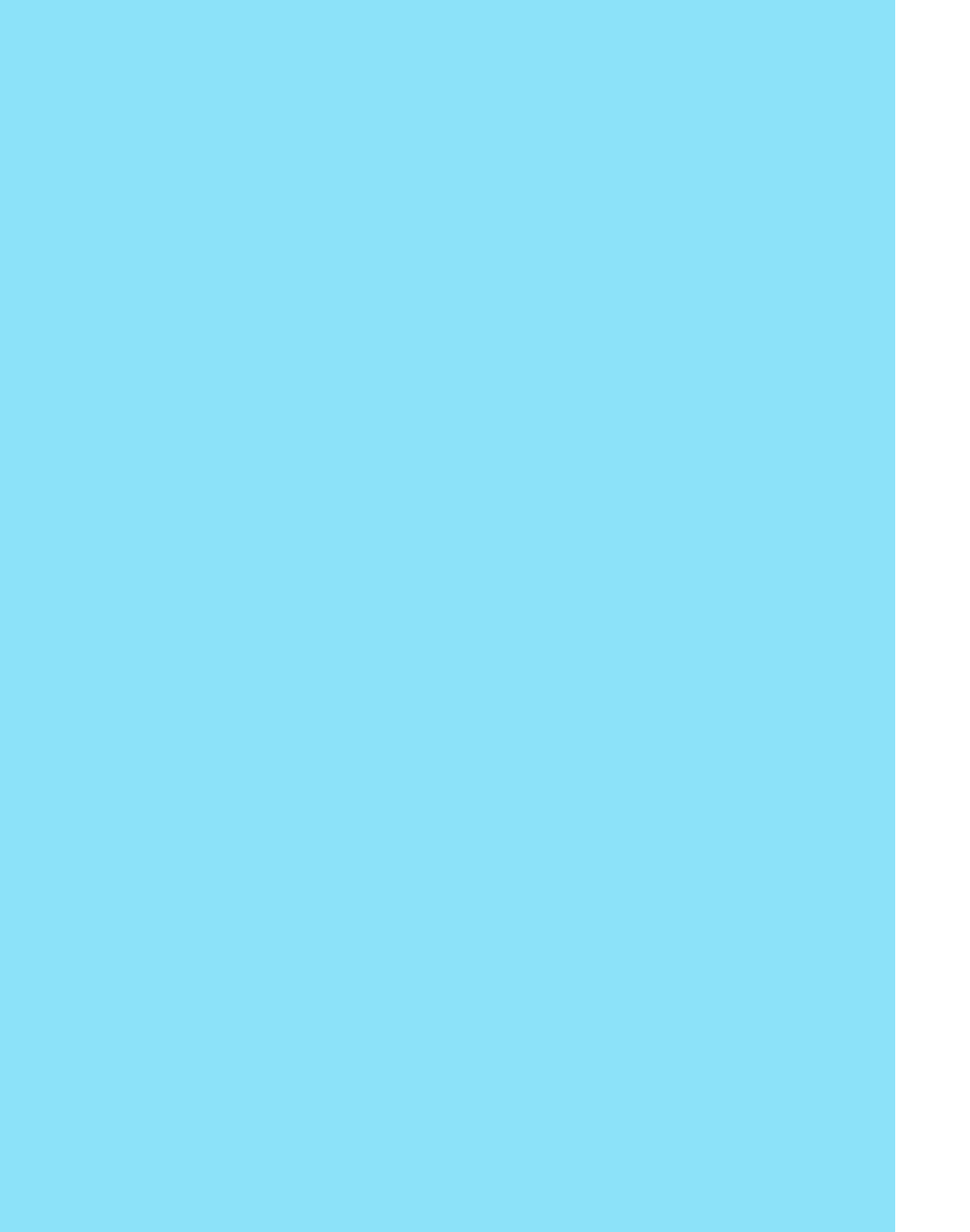
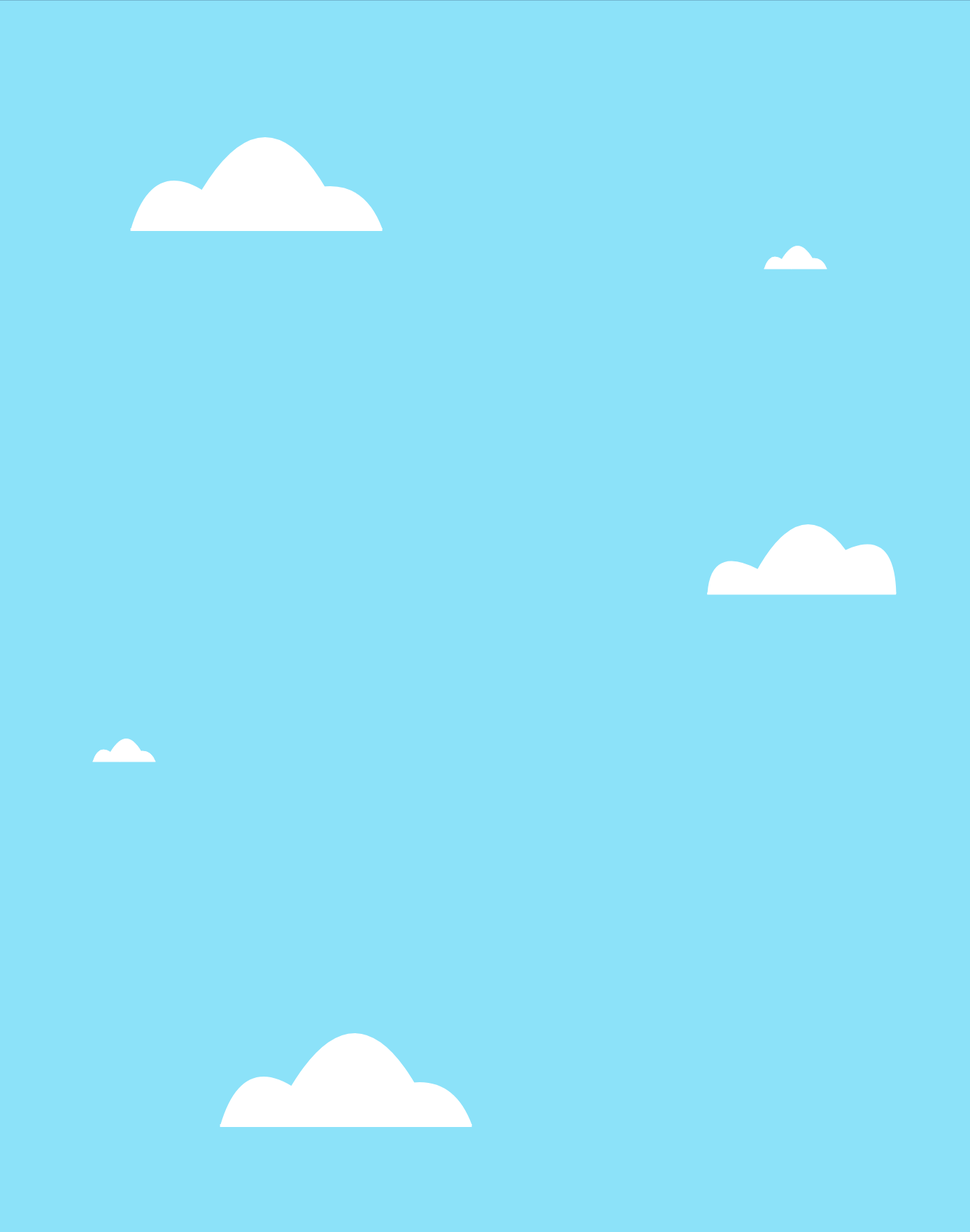
Before and after one commit to paigepittman/react-parallax, a React (Create React App) app: page / in a window 1280 px wide. Shown: the top 1760 px of the page at 70% size, 1387 px wide, since content can reach past the window. Built offline with nearby package versions, Linux system fonts and the light colour scheme; the HTML template or start-up script is replaced by a standard one.

Commit message:
cloud svgs

```diff
--- a/public/style/style.css
+++ b/public/style/style.css
@@ -16,9 +16,9 @@ body {
 .scroll {
     position: absolute;
     top: 50vh;
-    left: 50%;
+    left: 0%;
     margin-left: -7rem;
-    width: 14rem;
+    width: 100rem;
     height: auto;
     font-family: Futura, Helvetica, sans-serif;
     font-weight: bold;
@@ -29,9 +29,64 @@ body {
     color: #405D86;
 
     svg {
-        margin: 0 2rem;
+        margin: 0 10rem;
     }
 }
+
+.cloud-1 {
+  position: absolute;
+  top: -50rem;
+  left: 10rem;
+}
+
+.cloud-2 {
+  position: absolute;
+  left: 150rem;
+  top: 50rem;
+}
+
+.cloud-3 {
+  position: absolute;
+  left: 30rem;
+  top: 150rem;
+
+}
+
+.cloud-4 {
+  position: absolute;
+  left: 150rem;
+  top: 260rem;
+
+}
+
+.cloud-5 {
+  position: absolute;
+  left: 10rem;
+  top: 360rem;
+
+}
+
+.cloud-6 {
+  position: absolute;
+  left: 160rem;
+  top: -10rem;
+
+}
+
+.cloud-7 {
+  position: absolute;
+  left: 10rem;
+  top: 100rem;
+
+}
+
+.cloud-8 {
+  position: absolute;
+  left: 130rem;
+  top: 450rem;
+
+}
+
 
 .word {
     display: flex;
--- a/src/App.js
+++ b/src/App.js
@@ -16,7 +16,7 @@ const Title = () => (
 const App = () => (
     <ParallaxProvider>
         <main>
-            {/* <Scroll /> */}
+            <Scroll />
             <Gradients />
             <ParallaxWord />
             <Title />
--- a/src/Scroll.js
+++ b/src/Scroll.js
@@ -2,10 +2,68 @@ import React from 'react';
 
 const Scroll = () => (
     <div className="scroll">
-        <p>Scroll</p>
-        <svg version="1.1" x="0px" y="0px" viewBox="0 0 167 299">
-            <polygon className="fill-3" points="167,73 83.5,298.9 0,73 "/>
-            <polygon className="fill-1" points="137.4,0 83.5,145.9 29.6,0 "/>
+      <svg viewBox="100 100 400 500" height="100" width="200" className="cloud-6">
+          <path d="M 10 300 q 50 -170 200 0" stroke="white" stroke-width="5" fill="white" />
+        <path d="M 100 300 q 150 -325 290 0 " stroke="white" stroke-width="5" fill="white" />
+        <path d="M 200 300 q 200 -150 255 0" stroke="white" stroke-width="5" fill="white" />
+        <path d="M 7 300 l 450 0" stroke="white" stroke-width="5" fill="white" />
+
+      </svg>
+
+        <svg viewBox="0 0 400 500" height="400" width="500" className="cloud-1">
+            <path d="M 10 300 q 50 -170 200 0" stroke="white" stroke-width="5" fill="white" />
+          <path d="M 100 300 q 150 -325 290 0 " stroke="white" stroke-width="5" fill="white" />
+          <path d="M 200 300 q 200 -150 255 0" stroke="white" stroke-width="5" fill="white" />
+          <path d="M 7 300 l 450 0" stroke="white" stroke-width="5" fill="white" />
+
+        </svg>
+
+        <svg viewBox="100 100 400 500" height="100" width="200" className="cloud-7">
+            <path d="M 10 300 q 50 -170 200 0" stroke="white" stroke-width="5" fill="white" />
+          <path d="M 100 300 q 150 -325 290 0 " stroke="white" stroke-width="5" fill="white" />
+          <path d="M 200 300 q 200 -150 255 0" stroke="white" stroke-width="5" fill="white" />
+          <path d="M 7 300 l 450 0" stroke="white" stroke-width="5" fill="white" />
+
+        </svg>
+
+        <svg viewBox="100 100 400 500" height="300" width="400" className="cloud-2">
+            <path d="M 10 300 q 10 -150 200 0" stroke="white" stroke-width="5" fill="white" />
+          <path d="M 100 300 q 150 -325 290 0 " stroke="white" stroke-width="5" fill="white" />
+          <path d="M 200 300 q 250 -230 255 0" stroke="white" stroke-width="5" fill="white" />
+          <path d="M 7 300 l 450 0" stroke="white" stroke-width="5" fill="white" />
+
+        </svg>
+
+        <svg viewBox="0 0 400 500" height="400" width="500" className="cloud-3">
+            <path d="M 10 300 q 50 -170 200 0" stroke="white" stroke-width="5" fill="white" />
+          <path d="M 100 300 q 150 -325 290 0 " stroke="white" stroke-width="5" fill="white" />
+          <path d="M 200 300 q 200 -150 255 0" stroke="white" stroke-width="5" fill="white" />
+          <path d="M 7 300 l 450 0" stroke="white" stroke-width="5" fill="white" />
+
+        </svg>
+
+        <svg viewBox="100 100 400 500" height="200" width="300" className="cloud-4">
+            <path d="M 10 300 q 50 -170 200 0" stroke="white" stroke-width="5" fill="white" />
+          <path d="M 100 300 q 150 -325 290 0 " stroke="white" stroke-width="5" fill="white" />
+          <path d="M 200 300 q 200 -150 255 0" stroke="white" stroke-width="5" fill="white" />
+          <path d="M 7 300 l 450 0" stroke="white" stroke-width="5" fill="white" />
+
+        </svg>
+
+        <svg viewBox="100 100 400 500" height="300" width="400" className="cloud-5">
+            <path d="M 10 300 q 50 -170 200 0" stroke="white" stroke-width="5" fill="white" />
+          <path d="M 100 300 q 150 -325 290 0 " stroke="white" stroke-width="5" fill="white" />
+          <path d="M 200 300 q 200 -150 255 0" stroke="white" stroke-width="5" fill="white" />
+          <path d="M 7 300 l 450 0" stroke="white" stroke-width="5" fill="white" />
+
+        </svg>
+
+        <svg viewBox="100 100 400 500" height="300" width="400" className="cloud-8">
+            <path d="M 10 300 q 10 -150 200 0" stroke="white" stroke-width="5" fill="white" />
+          <path d="M 100 300 q 150 -325 290 0 " stroke="white" stroke-width="5" fill="white" />
+          <path d="M 200 300 q 250 -230 255 0" stroke="white" stroke-width="5" fill="white" />
+          <path d="M 7 300 l 450 0" stroke="white" stroke-width="5" fill="white" />
+
         </svg>
     </div>
 );
```
